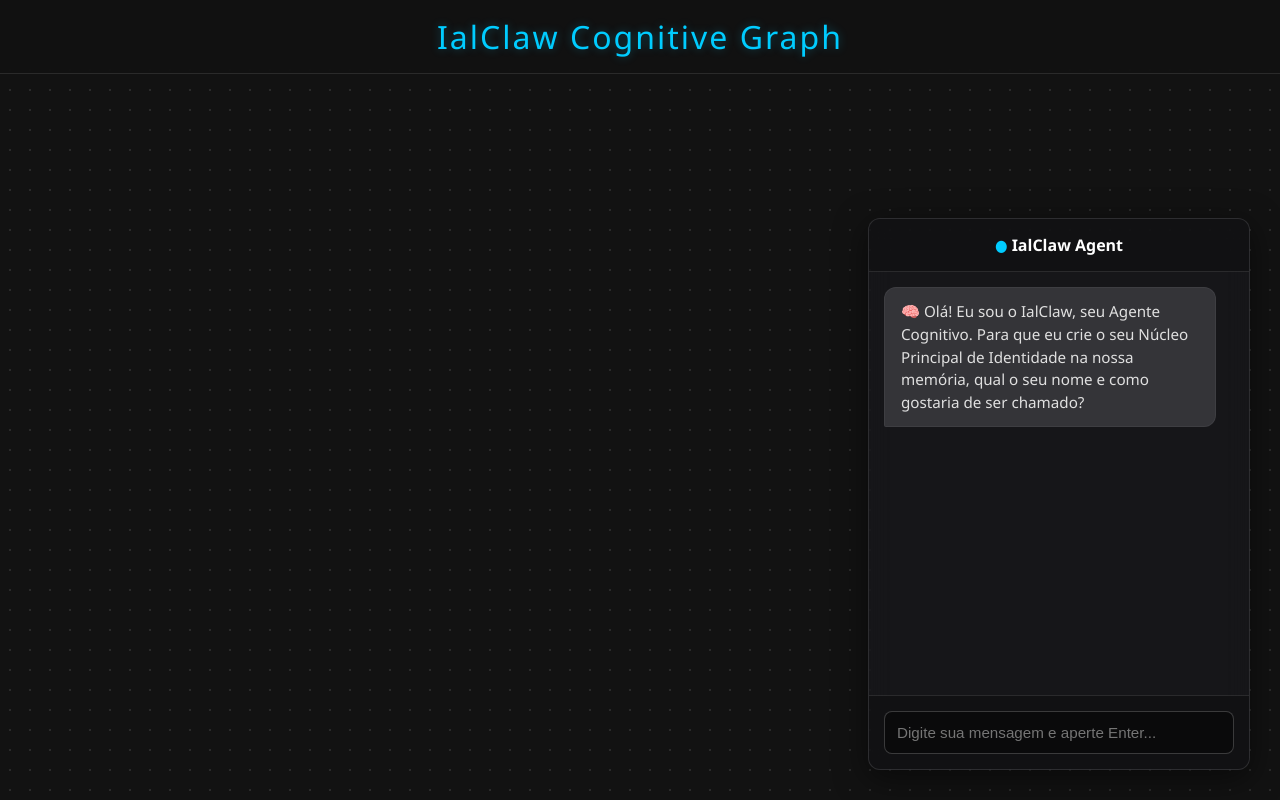
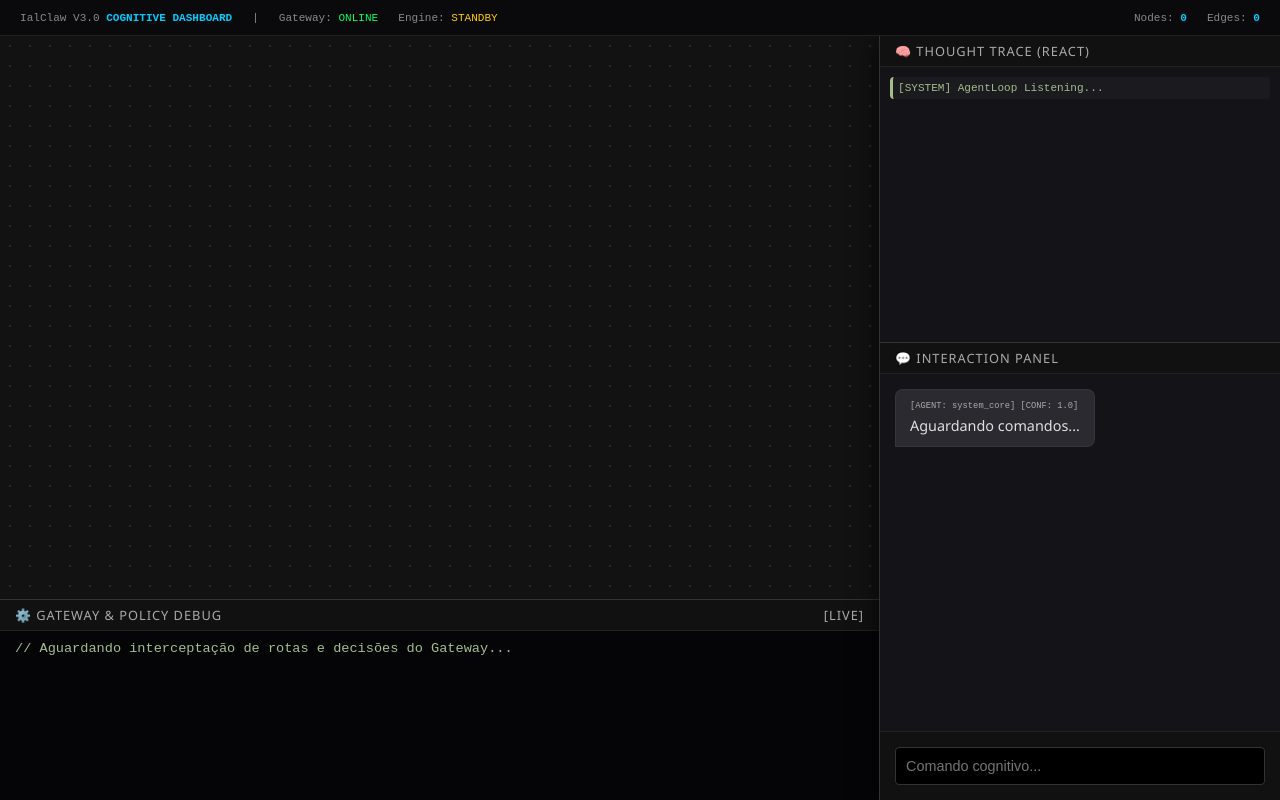
Before and after one commit to rovanni/IalClaw, a website: page src/dashboard/public/index.html in a window 1280 px wide. Drawn offline with nearby package versions, Linux system fonts and the light colour scheme.

Commit message:
Melhorias no Dashboard

```diff
--- a/src/dashboard/public/index.html
+++ b/src/dashboard/public/index.html
@@ -8,54 +8,122 @@
   <style>
     body {
       background-color: #121212;
-      background-image: radial-gradient(#2a2a2a 1px, transparent 1px);
-      background-size: 20px 20px;
       color: #e0e0e0;
       font-family: 'Segoe UI', Tahoma, Geneva, Verdana, sans-serif;
       margin: 0;
       overflow: hidden;
+      display: flex;
+      flex-direction: column;
+      height: 100vh;
     }
 
-    h1 {
-      padding: 15px 20px;
+    /* Top Status Bar */
+    #status-bar {
+      height: 35px;
+      background: #0a0a0c;
+      border-bottom: 1px solid #222;
+      display: flex;
+      align-items: center;
+      padding: 0 20px;
+      font-size: 0.85em;
+      font-family: monospace;
+      color: #888;
+      gap: 20px;
+    }
+    .stat-badge { color: #00ccff; font-weight: bold; }
+    .stat-ok { color: #00ff66; }
+    .stat-warn { color: #ffcc00; }
+
+    /* Main Workspace */
+    #workspace {
+      display: flex;
+      flex: 1;
+      overflow: hidden;
+    }
+
+    /* Left Column: Graph + Debug */
+    #left-col {
+      flex: 1;
+      display: flex;
+      flex-direction: column;
+      position: relative;
+      background-image: radial-gradient(#2a2a2a 1px, transparent 1px);
+      background-size: 20px 20px;
+    }
+
+    #mynetwork {
+      flex: 1;
+      width: 100%;
+    }
+
+    /* System Debug / Gateway Panel */
+    #debug-panel {
+      height: 200px;
+      background: rgba(5, 5, 8, 0.95);
+      border-top: 1px solid #333;
+      display: flex;
+      flex-direction: column;
+    }
+    .panel-header {
+      background: #111;
+      padding: 6px 15px;
+      font-size: 0.8em;
+      text-transform: uppercase;
+      letter-spacing: 1px;
+      color: #aaa;
+      border-bottom: 1px solid #222;
+      display: flex;
+      justify-content: space-between;
+    }
+    #debug-log {
+      flex: 1;
+      padding: 10px 15px;
+      overflow-y: auto;
+      font-family: 'Courier New', Courier, monospace;
+      font-size: 0.85em;
+      color: #a3be8c; /* Hacker green/pastel */
       margin: 0;
-      text-align: center;
-      background: rgba(18, 18, 18, 0.85);
-      backdrop-filter: blur(5px);
-      border-bottom: 1px solid #2a2a2a;
-      font-weight: 400;
-      letter-spacing: 2px;
-      color: #00ccff;
-      text-shadow: 0 0 10px rgba(0, 204, 255, 0.3);
-      position: relative;
+      white-space: pre-wrap;
+    }
+
+    /* Right Column: Agent Panel */
+    #right-col {
+      width: 400px;
+      background: rgba(20, 20, 25, 0.98);
+      border-left: 1px solid #333;
+      display: flex;
+      flex-direction: column;
+      box-shadow: -5px 0 20px rgba(0,0,0,0.5);
       z-index: 10;
     }
 
-    #mynetwork {
-      width: 100vw;
-      height: calc(100vh - 65px);
-      position: absolute;
-      top: 65px;
-      left: 0;
-    }
-
-    /* Glassmorphism Chat Container */
-    #chat-container {
-      position: absolute;
-      right: 30px;
-      bottom: 30px;
-      width: 380px;
-      height: 550px;
-      background: rgba(25, 25, 30, 0.6);
-      backdrop-filter: blur(12px);
-      -webkit-backdrop-filter: blur(12px);
-      border: 1px solid rgba(255, 255, 255, 0.1);
-      border-radius: 12px;
+    /* Thought Trace Panel */
+    #thought-panel {
+      height: 40%;
       display: flex;
       flex-direction: column;
-      z-index: 1000;
-      box-shadow: 0 8px 32px rgba(0, 0, 0, 0.5);
-      overflow: hidden;
+      border-bottom: 1px solid #333;
+    }
+    #thought-log {
+      flex: 1;
+      overflow-y: auto;
+      padding: 10px;
+      font-family: monospace;
+      font-size: 0.85em;
+      display: flex;
+      flex-direction: column;
+      gap: 5px;
+    }
+    .thought-item { padding: 5px; border-radius: 4px; background: rgba(255,255,255,0.03); border-left: 3px solid #555; }
+    .t-thought { border-color: #b48ead; color: #b48ead; }
+    .t-action { border-color: #ebcb8b; color: #ebcb8b; }
+    .t-obs { border-color: #a3be8c; color: #a3be8c; }
+
+    /* Chat Container */
+    #chat-container {
+      flex: 1;
+      display: flex;
+      flex-direction: column;
     }
 
     #chat-messages {
@@ -64,7 +132,7 @@
       padding: 15px;
       display: flex;
       flex-direction: column;
-      gap: 12px;
+      gap: 8px;
     }
 
     /* Custom Scrollbar */
@@ -83,12 +151,12 @@
     }
 
     .chat-bubble {
-      padding: 12px 16px;
-      border-radius: 12px;
+      padding: 10px 14px;
+      border-radius: 8px;
       max-width: 85%;
-      line-height: 1.5;
+      line-height: 1.4;
       word-break: break-word;
-      font-size: 0.95em;
+      font-size: 0.9em;
       animation: fadeIn 0.3s ease-in-out;
     }
 
@@ -97,19 +165,27 @@
       to { opacity: 1; transform: translateY(0); }
     }
 
+    .bubble-meta {
+      font-size: 0.75em;
+      opacity: 0.7;
+      margin-bottom: 4px;
+      font-family: monospace;
+      display: block;
+    }
+
     .bubble-user {
       background: linear-gradient(135deg, #00ccff, #0088ff);
       color: #fff;
       align-self: flex-end;
-      border-bottom-right-radius: 2px;
+      border-bottom-right-radius: 0;
       box-shadow: 0 4px 10px rgba(0, 136, 255, 0.3);
     }
 
     .bubble-bot {
-      background: rgba(60, 60, 65, 0.8);
+      background: #2a2a30;
       color: #e0e0e0;
       align-self: flex-start;
-      border-bottom-left-radius: 2px;
+      border-bottom-left-radius: 0;
       border: 1px solid rgba(255, 255, 255, 0.05);
     }
 
@@ -117,25 +193,50 @@
       display: none;
       font-size: 0.85em;
       color: #888;
-      padding: 0 15px 10px 15px;
+      padding: 0 15px 8px 15px;
       font-style: italic;
     }
   </style>
 </head>
 
 <body>
-  <h1>IalClaw Cognitive Graph</h1>
-  <div id="mynetwork"></div>
+  <!-- Top Status Bar -->
+  <header id="status-bar">
+    <div>IalClaw V3.0 <span class="stat-badge">COGNITIVE DASHBOARD</span></div>
+    <div>|</div>
+    <div>Gateway: <span class="stat-ok">ONLINE</span></div>
+    <div>Engine: <span class="stat-warn">STANDBY</span></div>
+    <div style="margin-left: auto;">Nodes: <span id="stat-nodes" class="stat-badge">0</span></div>
+    <div>Edges: <span id="stat-edges" class="stat-badge">0</span></div>
+  </header>
 
-  <div id="chat-container">
-    <div style="padding: 15px; border-bottom: 1px solid rgba(255,255,255,0.1); font-weight: 600; text-align: center; color: #fff; background: rgba(0,0,0,0.2);">
-      <span style="color: #00ccff;">●</span> IalClaw Agent
+  <div id="workspace">
+    <!-- Left: Graph & Debug -->
+    <div id="left-col">
+      <div id="mynetwork"></div>
+      <div id="debug-panel">
+        <div class="panel-header"><span>⚙️ Gateway & Policy Debug</span> <span>[LIVE]</span></div>
+        <pre id="debug-log">// Aguardando interceptação de rotas e decisões do Gateway...</pre>
+      </div>
     </div>
-    <div id="chat-messages"></div>
-    <div id="typing-indicator">IalClaw está pensando...</div>
-    <div style="padding: 15px; border-top: 1px solid rgba(255,255,255,0.1); display: flex; background: rgba(0,0,0,0.2);">
-      <input type="text" id="chat-input" placeholder="Digite sua mensagem e aperte Enter..."
-        style="flex: 1; padding: 12px; background: rgba(0,0,0,0.4); border: 1px solid rgba(255,255,255,0.2); color: white; border-radius: 8px; outline: none; font-size: 0.95em; transition: border-color 0.2s;">
+
+    <!-- Right: Agent Panel -->
+    <div id="right-col">
+      <div id="thought-panel">
+        <div class="panel-header"><span>🧠 Thought Trace (ReAct)</span></div>
+        <div id="thought-log">
+          <div class="thought-item t-obs">[SYSTEM] AgentLoop Listening...</div>
+        </div>
+      </div>
+
+      <div id="chat-container">
+        <div class="panel-header"><span>💬 Interaction Panel</span></div>
+        <div id="chat-messages"></div>
+        <div id="typing-indicator">Agent is thinking...</div>
+        <div style="padding: 15px; border-top: 1px solid #222; background: #111;">
+          <input type="text" id="chat-input" placeholder="Comando cognitivo..." style="width: 100%; box-sizing: border-box; padding: 10px; background: #000; border: 1px solid #333; color: white; border-radius: 4px; outline: none; font-size: 0.9em;">
+        </div>
+      </div>
     </div>
   </div>
 
@@ -143,22 +244,47 @@
     const chatInput = document.getElementById('chat-input');
     const chatMsgs = document.getElementById('chat-messages');
     const typingIndicator = document.getElementById('typing-indicator');
+    const thoughtLog = document.getElementById('thought-log');
+    const debugLog = document.getElementById('debug-log');
 
-    // Focus and highlight
     chatInput.addEventListener('focus', () => chatInput.style.borderColor = '#00ccff');
-    chatInput.addEventListener('blur', () => chatInput.style.borderColor = 'rgba(255,255,255,0.2)');
+    chatInput.addEventListener('blur', () => chatInput.style.borderColor = '#333');
 
-    function appendMessage(role, text) {
+    function appendMessage(role, text, meta = '') {
       const el = document.createElement('div');
       el.classList.add('chat-bubble');
       el.classList.add(role === 'user' ? 'bubble-user' : 'bubble-bot');
 
-      el.innerText = text;
+      if (meta && role === 'bot') {
+        const metaEl = document.createElement('span');
+        metaEl.className = 'bubble-meta';
+        metaEl.innerText = meta;
+        el.appendChild(metaEl);
+      }
+
+      const textNode = document.createTextNode(text);
+      el.appendChild(textNode);
+
       chatMsgs.appendChild(el);
       chatMsgs.scrollTop = chatMsgs.scrollHeight;
     }
 
-    appendMessage('bot', '🧠 Olá! Eu sou o IalClaw, seu Agente Cognitivo. Para que eu crie o seu Núcleo Principal de Identidade na nossa memória, qual o seu nome e como gostaria de ser chamado?');
+    function appendThought(type, text) {
+      const el = document.createElement('div');
+      el.classList.add('thought-item');
+      el.classList.add(`t-${type}`);
+      el.innerText = `[${type.toUpperCase()}] ${text}`;
+      thoughtLog.appendChild(el);
+      thoughtLog.scrollTop = thoughtLog.scrollHeight;
+    }
+
+    function updateDebugLog(jsonObj) {
+      const current = debugLog.innerText;
+      const newEntry = JSON.stringify(jsonObj, null, 2);
+      debugLog.innerText = `--- NEW REQUEST ---\n${newEntry}\n\n${current}`.substring(0, 5000); // Limita tamanho
+    }
+
+    appendMessage('bot', 'Aguardando comandos...', '[AGENT: system_core] [CONF: 1.0]');
 
     chatInput.addEventListener('keypress', async (e) => {
       if (e.key === 'Enter' && chatInput.value.trim() && !chatInput.disabled) {
@@ -169,6 +295,15 @@
         typingIndicator.style.display = 'block';
         chatMsgs.scrollTop = chatMsgs.scrollHeight;
 
+        // SIMULANDO A TRILHA DE PENSAMENTO (Substituir por WebSocket depois)
+        appendThought('thought', 'Analisando intent do usuário: ' + text);
+        updateDebugLog({
+          query: text,
+          selected_agent: "general_agent",
+          scores: [{ agent: "general", semantic: 0.95 }, { agent: "tools", semantic: 0.1 }],
+          policy: "ALLOWED"
+        });
+
         try {
           const res = await fetch('/api/chat', {
             method: 'POST',
@@ -178,8 +313,10 @@
           const data = await res.json();
 
           typingIndicator.style.display = 'none';
+          appendThought('action', 'Tool executed: respond_user');
+          appendThought('obs', 'Response generated and sent.');
             if (data.answer) {
-              appendMessage('bot', data.answer);
+            appendMessage('bot', data.answer, '[AGENT: core] [SCORE: 0.92]');
               loadGraph();
           } else if (data.error) {
             appendMessage('bot', 'Erro: ' + data.error);
@@ -237,6 +374,10 @@
         .then(data => {
           if (!data || !data.nodes) return;
 
+          // Atualiza contadores no header
+          document.getElementById('stat-nodes').innerText = data.nodes.length;
+          document.getElementById('stat-edges').innerText = (data.edges || []).length;
+
           // Mapeia 'name' do banco de dados para o 'label' que o Vis.js exige
           const processNodes = data.nodes.map(n => ({
             ...n,
```
